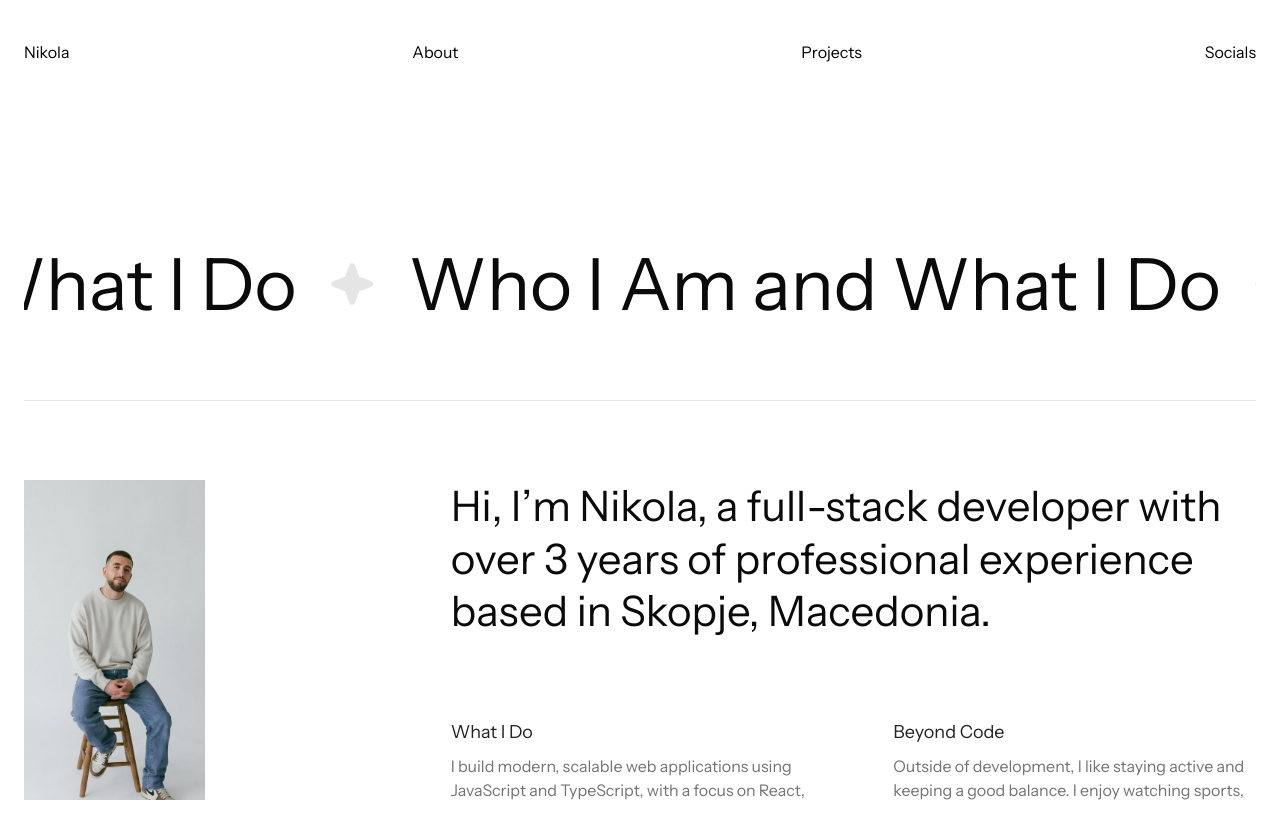
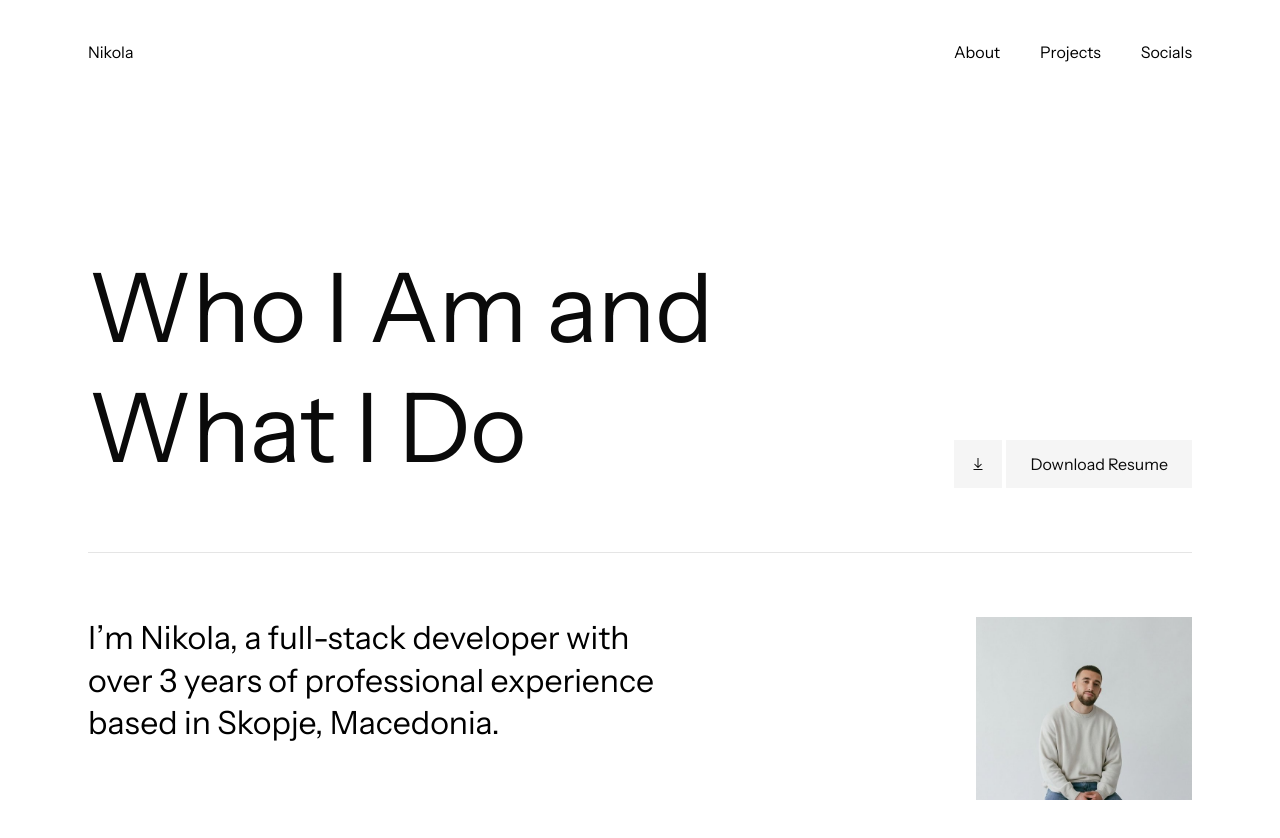
Before and after one commit to Niko21122323/my-portfolio, a Next.js app: page /about in a window 1280 px wide. Shown: the top 838 px of the page. Built offline with nearby package versions, Linux system fonts and the light colour scheme.

Commit message:
redesign of the about page and the navbar

```diff
--- a/app/about/page.tsx
+++ b/app/about/page.tsx
@@ -1,113 +1,63 @@
+import Link from "next/link";
 import Image from "next/image";
 import heroImage from "../../public/assets/images/about/about-hero-image.jpg";
-import PrimaryButton from "@/components/buttons/PrimaryButton";
-import AnimatedBorder from "@/components/AnimatedBorder";
-import TitleLoop from "@/components/TitleLoop";
 
-import { StaticImageData } from "next/image";
-import testImg1 from "../../public/assets/images/projects/tp1.png";
-import testImg2 from "../../public/assets/images/projects/tp2.png";
-import testImg3 from "../../public/assets/images/projects/tp3.png";
+import { LiaDownloadSolid } from "react-icons/lia";
 
 const page = () => {
-  interface StoryChapter {
-    id: number;
-    year: number;
-    title: string;
-    description: string;
-    images: (string | StaticImageData)[];
-  }
-
-  const myStory: StoryChapter[] = [
-    {
-      id: 1,
-      year: 2022,
-      title: "Self-Taught Beginnings",
-      description:
-        "I started learning how to code on my own, driven by curiosity and a desire to build things from scratch.",
-      images: [testImg1, testImg2, testImg3],
-    },
-    {
-      id: 2,
-      year: 2023,
-      title: "Full-Stack Academy",
-      description:
-        "I enrolled in Semos Education, where I improved my skills and gained hands-on experience with HTML, CSS, JavaScript, Node.js, TypeScript, MongoDB, and React.",
-      images: [testImg1, testImg2, testImg3],
-    },
-    {
-      id: 3,
-      year: 2024,
-      title: "Frontend Developer at Pabau",
-      description:
-        "I launched my career as a frontend developer, improving my skills and learning new technologies like GraphQL, Prisma, and Jest, while collaborating with a professional team.",
-      images: [testImg1, testImg2, testImg3],
-    },
-    {
-      id: 4,
-      year: 2025,
-      title: "Frontend Developer at Thrasker",
-      description:
-        "At Thrasker, I worked with Astro.js and Shopify, contributed to real-world projects, made lasting connections, and took my frontend expertise to the next level.",
-      images: [testImg1, testImg2, testImg3],
-    },
-    {
-      id: 5,
-      year: 2026,
-      title: "Freelance Full-Stack Developer",
-      description:
-        "Now I work as a freelance full-stack developer, creating modern, user-focused web projects and bringing ideas from concept to deployment on and off freelancing platforms.",
-      images: [testImg1, testImg2, testImg3],
-    },
-  ];
-
   return (
     <>
-      <section className="bg-background py-24 lg:py-36">
-        <div className="container mx-auto px-4 sm:px-6">
-          <TitleLoop title="Who I Am and What I Do" />
-
-          <div className="relative grid lg:grid-cols-12 gap-12 pt-12 lg:pt-20">
-            <AnimatedBorder className="absolute top-0 left-0" />
-
-            <div className="lg:col-span-3 relative min-h-72 max-lg:hidden">
-              <Image
-                src={heroImage}
-                alt="hero image"
-                height={800}
-                width={500}
-                className="absolute top-0 left-0 w-2/3 h-2/3 object-cover max-lg:object-top"
-              />
+      <section className="py-24 md:py-36">
+        <div className="container mx-auto xl:max-w-6xl px-6">
+          <div className="flex items-end justify-between md:gap-10 border-b border-border pb-10 md:pb-16">
+            <h1 className="text-foreground max-[370px]:text-4xl text-5xl sm:text-6xl lg:text-7xl xl:text-8xl leading-tight">
+              Who I Am and <br /> What I Do
+            </h1>
+            <div className="max-md:hidden">
+              <Link
+                href={"/"}
+                className="grid grid-cols-[1fr_auto] items-start gap-1"
+              >
+                <div className="flex items-center justify-center bg-muted px-4 h-full w-full">
+                  <LiaDownloadSolid className="text-foreground text-bsae" />
+                </div>
+                <div className="bg-muted py-3 px-6">
+                  <span className="text-foreground text-base">
+                    Download Resume
+                  </span>
+                </div>
+              </Link>
             </div>
-
-            <div className="flex flex-col gap-6 sm:gap-10 xl:gap-20 lg:col-span-8 lg:col-start-5">
-              <h2 className="text-foreground text-2xl sm:text-3xl xl:text-[42px] leading-tight">
-                Hi, I’m Nikola, a full-stack developer with over 3 years of
+          </div>
+          <div className="grid md:grid-cols-12 gap-20 pt-10 md:pt-16">
+            <div className="md:col-span-7">
+              <h2 className="max-[370px]:text-2xl text-2xl lg:text-[32px] md:pb-16">
+                I’m Nikola, a full-stack developer with over 3 years of
                 professional experience based in Skopje, Macedonia.
               </h2>
-              <div className="max-h-72 block lg:hidden">
+              <div className="aspect-video my-10 md:hidden">
                 <Image
                   src={heroImage}
                   alt="hero image"
-                  width={700}
-                  height={400}
+                  width={800}
+                  height={600}
                   className="h-full w-full object-cover object-top"
                 />
               </div>
-              <div className="grid grid-cols-1 sm:grid-cols-2 gap-6 sm:gap-10 xl:gap-20">
+              <div className="flex flex-col gap-6">
                 <div>
-                  <h5 className="text-lg text-foreground/90 pb-2">What I Do</h5>
-                  <p className="text-base text-muted-foreground">
+                  <h5 className="text-foreground/80 text-lg pb-2">What I Do</h5>
+                  <p className="text-base text-muted-foreground max-w-[90%]">
                     I build modern, scalable web applications using JavaScript
                     and TypeScript, with a focus on React, Next.js, and Node.js,
                     prioritizing performance and maintainable code.
                   </p>
                 </div>
                 <div>
-                  <h5 className="text-lg text-foreground/90 pb-2">
+                  <h5 className="text-foreground/80 text-lg pb-2">
                     Beyond Code
                   </h5>
-                  <p className="text-base text-muted-foreground">
+                  <p className="text-base text-muted-foreground max-w-[90%]">
                     Outside of development, I like staying active and keeping a
                     good balance. I enjoy watching sports, going to the gym,
                     watching movies and TV shows, and spending time with
@@ -115,49 +65,31 @@ const page = () => {
                   </p>
                 </div>
               </div>
-
-              <div className="max-lg:pt-6">
-                <PrimaryButton title="Let's  WorkTogether" link="/" />
+              <div className="md:hidden pt-10">
+                <Link
+                  href={"/"}
+                  className="grid grid-cols-[1fr_auto] items-start gap-1 w-fit"
+                >
+                  <div className="flex items-center justify-center bg-muted px-4 h-full">
+                    <LiaDownloadSolid className="text-foreground text-bsae" />
+                  </div>
+                  <div className="bg-muted py-3 px-6">
+                    <span className="text-foreground text-base">
+                      Download Resume
+                    </span>
+                  </div>
+                </Link>
               </div>
             </div>
-          </div>
-        </div>
-      </section>
-      <section className="pb-24 lg:pb-36">
-        <div className="container mx-auto px-4 sm:px-6">
-          <div className="flex items-start justify-between border-t border-border pt-4">
-            <span className="text-foreground text-base">My Story</span>
-            <span className="text-foreground text-base">2022 - 2025</span>
-          </div>
-          <div className="flex flex-col gap-10 pt-36">
-            {myStory.map((chapter) => (
-              <div
-                key={chapter.id}
-                className="grid grid-cols-12 border-b border-border pb-10"
-              >
-                <div className="col-span-3">
-                  <span className="text-foreground text-lg">
-                    {chapter.year}
-                  </span>
-                </div>
-                <div className="col-span-5">
-                  <h5 className="text-foreground text-3xl">{chapter.title}</h5>
-                </div>
-                <div className="grid grid-cols-3 gap-3 col-span-3 col-end-13">
-                  {chapter.images.map((image, index) => (
-                    <div key={index}>
-                      <Image
-                        src={image}
-                        alt="image"
-                        width={100}
-                        height={100}
-                        className="h-full w-full object-cover"
-                      />
-                    </div>
-                  ))}
-                </div>
-              </div>
-            ))}
+            <div className="relative col-span-3 lg:col-end-13 max-md:hidden">
+              <Image
+                src={heroImage}
+                alt="about image"
+                width={500}
+                height={500}
+                className="absolute top-0 right-0 w-full h-2/3 object-cover"
+              />
+            </div>
           </div>
         </div>
       </section>
--- a/components/Navbar.tsx
+++ b/components/Navbar.tsx
@@ -3,12 +3,14 @@ import Link from "next/link";
 const Navbar = () => {
   return (
     <nav>
-      <div className="container mx-auto px-6">
+      <div className="container mx-auto xl:max-w-6xl px-6">
         <div className="flex items-center justify-between gap-6 py-10">
           <Link href="/">Nikola</Link>
-          <Link href="/about">About</Link>
-          <Link href="/projects">Projects</Link>
-          <Link href="/">Socials</Link>
+          <div className="flex items-center gap-10">
+            <Link href="/about">About</Link>
+            <Link href="/projects">Projects</Link>
+            <Link href="/">Socials</Link>
+          </div>
         </div>
       </div>
     </nav>
```
